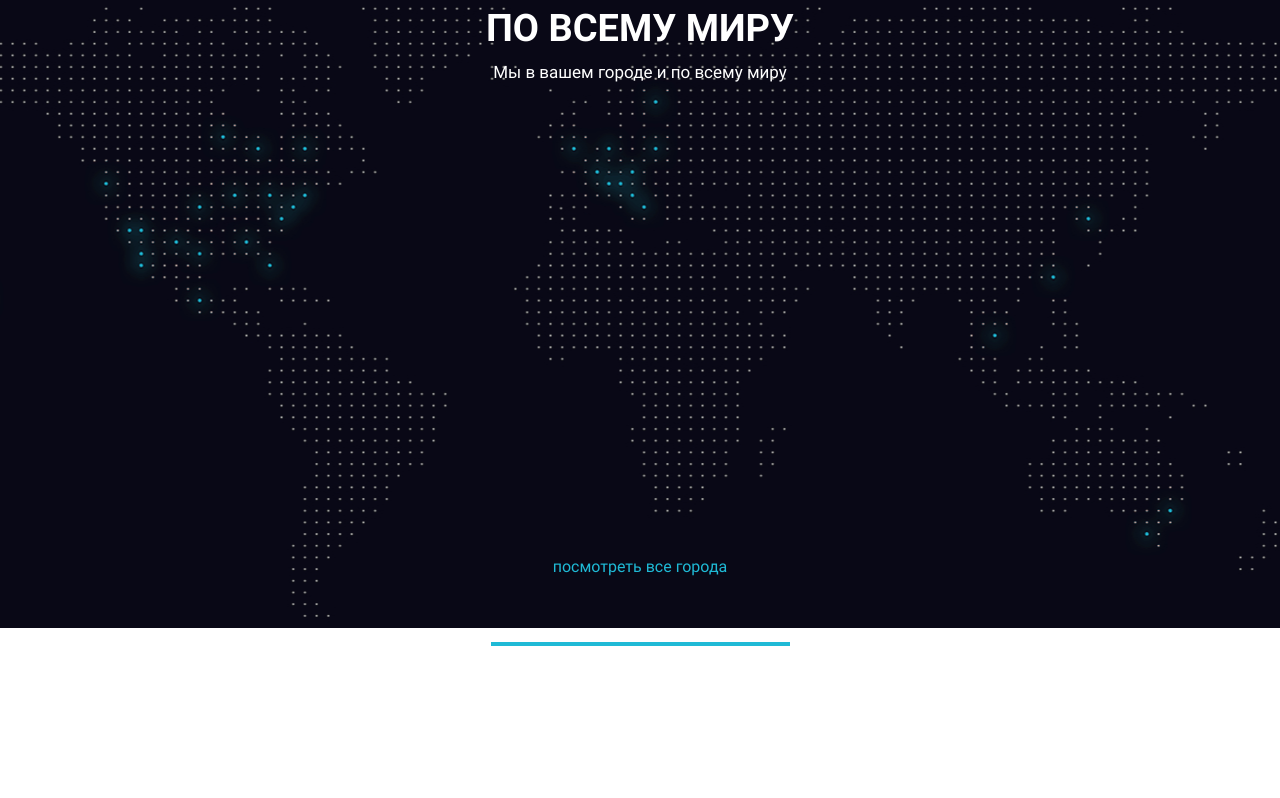
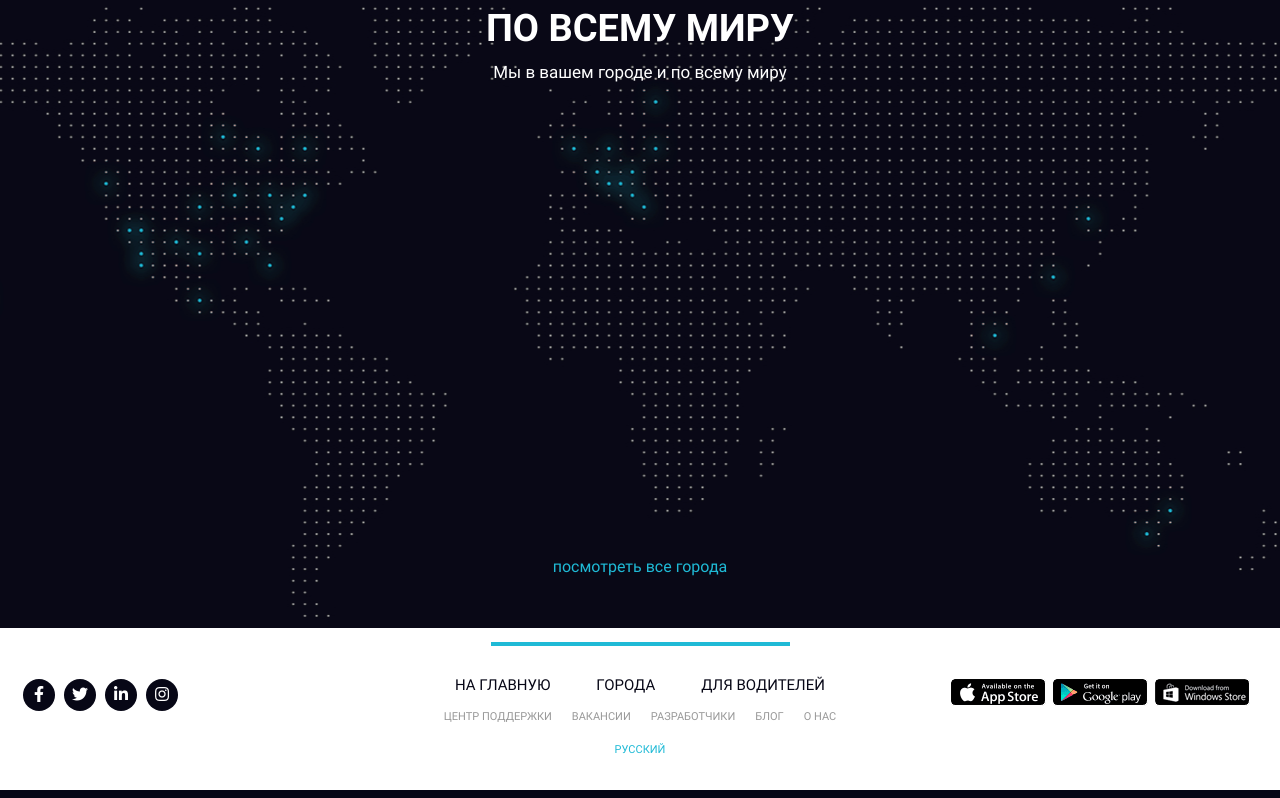
Before and after one commit to zose43/uber, a plain HTML site: page src/index.html in a window 1280 px wide. Shown: the part 4743-5541 px from the top of the page. Drawn offline with Linux system fonts and the light colour scheme.

Commit message:
uber all

```diff
--- a/src/index.html
+++ b/src/index.html
@@ -6,6 +6,12 @@
     <link rel="stylesheet" href="css/bootstrap-reboot.min.css" />
     <link rel="stylesheet" href="css/bootstrap-grid.min.css" />
     <link rel="stylesheet" href="css/fonts.css" />
+    <link
+      rel="stylesheet"
+      href="https://use.fontawesome.com/releases/v5.13.0/css/all.css"
+      integrity="sha384-Bfad6CLCknfcloXFOyFnlgtENryhrpZCe29RTifKEixXQZ38WheV+i/6YWSzkz3V"
+      crossorigin="anonymous"
+    />
     <link rel="stylesheet" href="css/style.css" />
     <title>Uber</title>
   </head>
@@ -470,7 +476,63 @@
     <footer class="footer">
       <div class="container">
         <div class="footer-divider"></div>
+        <div class="footer-menu-header">
+          <a href="#" class="footer-menu-item">на главную</a>
+          <a href="#" class="footer-menu-item">города</a>
+          <a href="#" class="footer-menu-item">для водителей</a>
+        </div>
+        <div class="footer-menu-subheader">
+          <a href="#" class="footer-menu-item">центр поддержки</a>
+          <a href="#" class="footer-menu-item">вакансии</a>
+          <a href="#" class="footer-menu-item">разработчики</a>
+          <a href="#" class="footer-menu-item">блог</a>
+          <a href="#" class="footer-menu-item">о нас</a>
+        </div>
+        <a href="" class="footer-lang">русский</a>
+        <div class="footer-app">
+          <a href="#"
+            ><img
+              src="icons/footer/apple.png"
+              alt="Apple mobile"
+              class="footer-app-item"
+          /></a>
+          <a href="#"
+            ><img
+              src="icons/footer/android.png"
+              alt="Android mobile"
+              class="footer-app-item"
+          /></a>
+          <a href="#"
+            ><img
+              src="icons/footer/windows.png"
+              alt="Windows mobile"
+              class="footer-app-item"
+          /></a>
+        </div>
+        <div class="footer-socials">
+          <div class="footer-socials-item">
+            <a href="#" class="footer-socials-item-link"
+              ><i class="fab fa-facebook-f"></i
+            ></a>
+          </div>
+          <div class="footer-socials-item">
+            <a href="#" class="footer-socials-item-link"
+              ><i class="fab fa-twitter"></i
+            ></a>
+          </div>
+          <div class="footer-socials-item">
+            <a href="#" class="footer-socials-item-link"
+              ><i class="fab fa-linkedin-in"></i></a>
+          </div>
+          <div class="footer-socials-item">
+            <a href="#" class="footer-socials-item-link"
+              ><i class="fab fa-instagram"></i
+            ></a>
+          </div>
+        </div>
       </div>
     </footer>
+    <!-- Divider-Black -->
+    <div class="divider"></div>
   </body>
 </html>
--- a/src/sass/style.sass
+++ b/src/sass/style.sass
@@ -444,14 +444,75 @@ nav
         bottom: 49px
         color: #1fbad6
         &:hover
-            text-decoration: none
             color: #1fbad6
 // Footer
 .footer
-    min-height: 150px
+    position: relative
+    min-height: 148px
     &-divider
         margin: 0 auto
         margin-top: 14px
         width: 299px
         height: 4px
         background-color: #1fbad6
+    &-menu-header
+        display: flex
+        justify-content: center
+        align-items: center
+        margin-top: 32px
+        a
+            padding: 0 23px 0 23px
+            color: #070716
+            font-size: 15px
+            font-weight: $RobotoLight
+            text-transform: uppercase
+            line-height: 15px
+    &-menu-subheader
+        display: flex
+        justify-content: center
+        align-items: center
+        margin-top: 16px
+        a
+            padding: 0 10px 0 10px
+            color: #999999
+            font-size: 11px
+            font-weight: $RobotoLight
+            text-transform: uppercase
+    &-lang
+        position: absolute
+        left: 50%
+        transform: translateX(-50%)
+        bottom: 31px
+        color: #1fbad6
+        font-size: 11px
+        font-weight: $RobotoRegular
+        text-transform: uppercase
+        &:hover
+            color: #1fbad6
+    &-socials
+        display: flex
+        position: absolute
+        top: 37px
+        left: 23px
+        &-item
+            display: flex
+            justify-content: center
+            align-items: center
+            width: 32px
+            height: 32px
+            background-color: #070716
+            border-radius: 100%
+            margin-right: 9px
+            i
+                color: #ffffff
+    &-app
+        display: flex
+        position: absolute
+        top: 37px
+        right: 23px
+        &-item
+            margin-right: 7px
+            border-radius: 3px
+.divider
+    height: 8px
+    background-color: #070716
```
Also changed, not shown: src/css/style.css, src/icons/footer/android.png (added), src/icons/footer/apple.png (added), src/icons/footer/windows.png (added), 1 other file.
